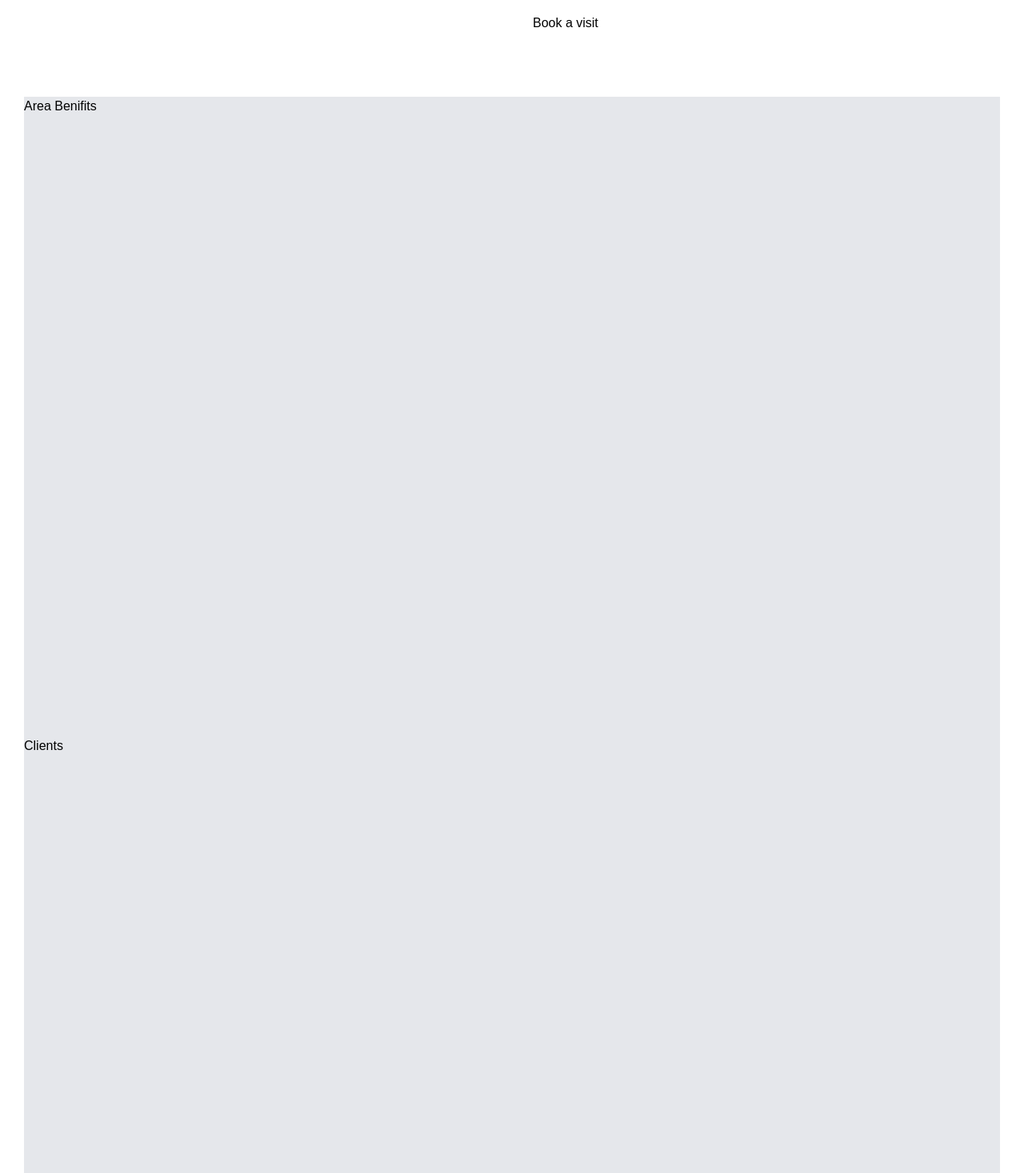
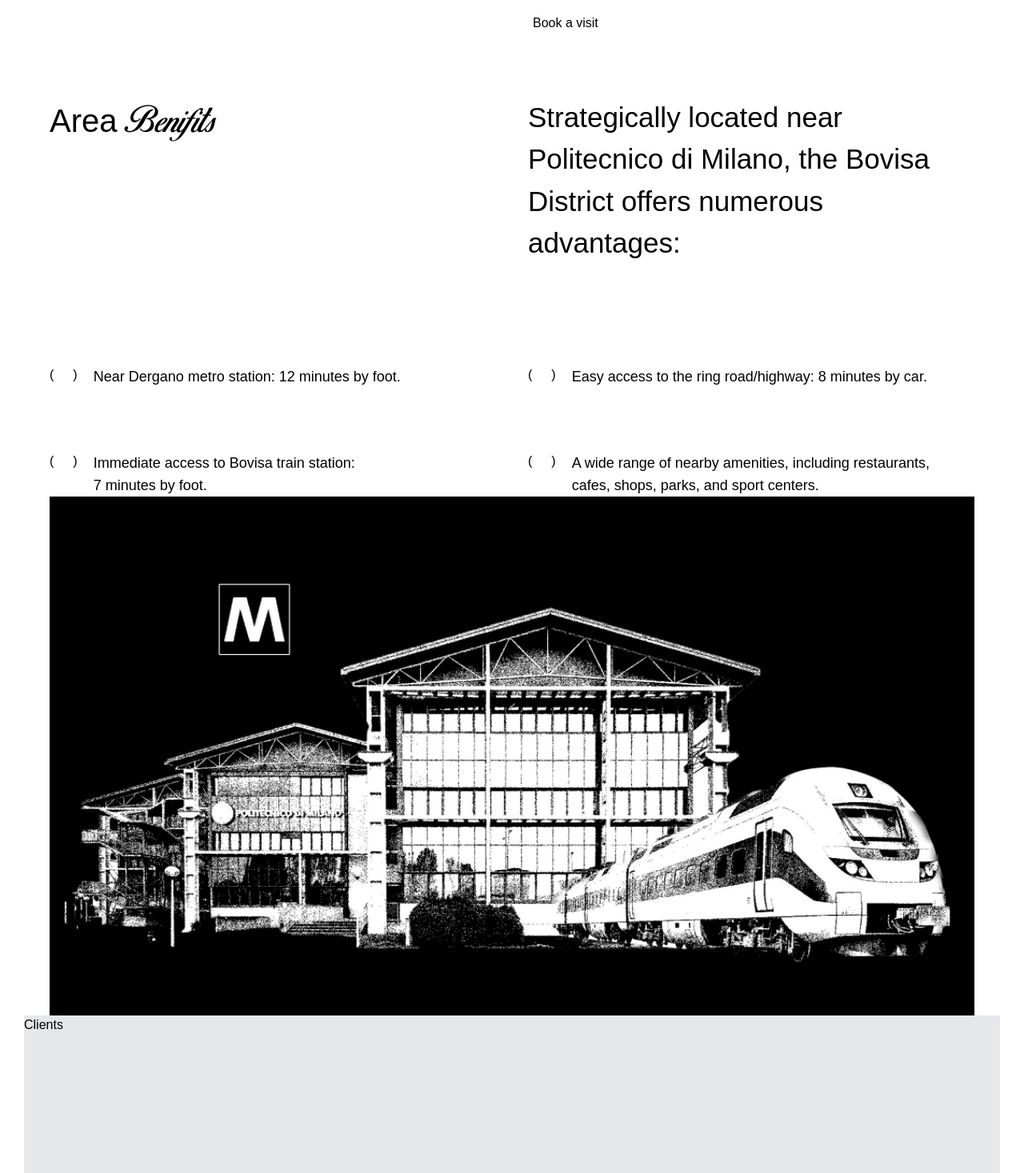
Before and after one commit to designfile/Bovisa-District, a Next.js app: page / in a window 1280 px wide. Shown: the part 3200-4667 px from the top of the page at 80% size. Built offline with nearby package versions, Linux system fonts and the light colour scheme.

Commit message:
added area benifits

```diff
--- a/src/app/(sections)/area-benifits/page.tsx
+++ b/src/app/(sections)/area-benifits/page.tsx
@@ -1,5 +1,80 @@
+import Image from "next/image";
+import Vector_1 from "../../../../public/svg/Vector-1.svg";
+import Vector_2 from "../../../../public/svg/Vector-2.svg";
+import Vector_3 from "../../../../public/svg/Vector-3.svg";
+import { JSX } from "react";
+
 function AreaBenifits() {
-  return <div className="h-screen animate-slide-up bg-gray-200">Area Benifits</div>;
+  const AreaBenifitsList: {
+    image: string;
+    content: JSX.Element;
+  }[] = [
+    {
+      image: Vector_1,
+      content: <>Near Dergano metro station: 12 minutes by foot.</>,
+    },
+    {
+      image: Vector_2,
+      content: <>Easy access to the ring road/highway: 8 minutes by car.</>,
+    },
+    {
+      image: Vector_3,
+      content: (
+        <>
+          Immediate access to Bovisa train station: <br /> 7 minutes by foot.
+        </>
+      ),
+    },
+    {
+      image: Vector_1,
+      content: (
+        <>
+          A wide range of nearby amenities, including restaurants, <br /> cafes,
+          shops, parks, and sport centers.
+        </>
+      ),
+    },
+  ];
+
+  return (
+    <div className="animate-slide-up px-8 mt-10">
+      <div className="grid grid-cols-1 md:grid-cols-2 grid-rows-1 md:grid-rows-[256px_auto_auto] w-full gap-10 md:gap-y-20">
+        <h1 className="text-[30px]  md:text-[40px]">
+          Area <span className="font-birds-of-paradise">Benifits</span>
+        </h1>
+        <h1 className="text-[30px] md:text-[35px]">
+          Strategically located near Politecnico di Milano, the Bovisa District
+          offers numerous advantages:
+        </h1>
+        {AreaBenifitsList.map((el, idx) => {
+          return (
+            <div key={idx} className="flex items-start gap-x-10">
+              <div className="w-fit h-full flex gap-1 items-start">
+                (
+                <Image
+                  src={el.image}
+                  alt={`vector-${idx + 1}`}
+                  width={16}
+                  height={16}
+                  className="mt-1"
+                />
+                )
+                <span className="md:text-lg text-[15px] ml-10 md:ml-4">
+                  {el.content}
+                </span>
+              </div>
+            </div>
+          );
+        })}
+      </div>
+      <Image
+        src="/img/train-station-1.png"
+        width={1280}
+        height={600}
+        alt="train-station-1"
+      />
+    </div>
+  );
 }
 
 export default AreaBenifits;
```
